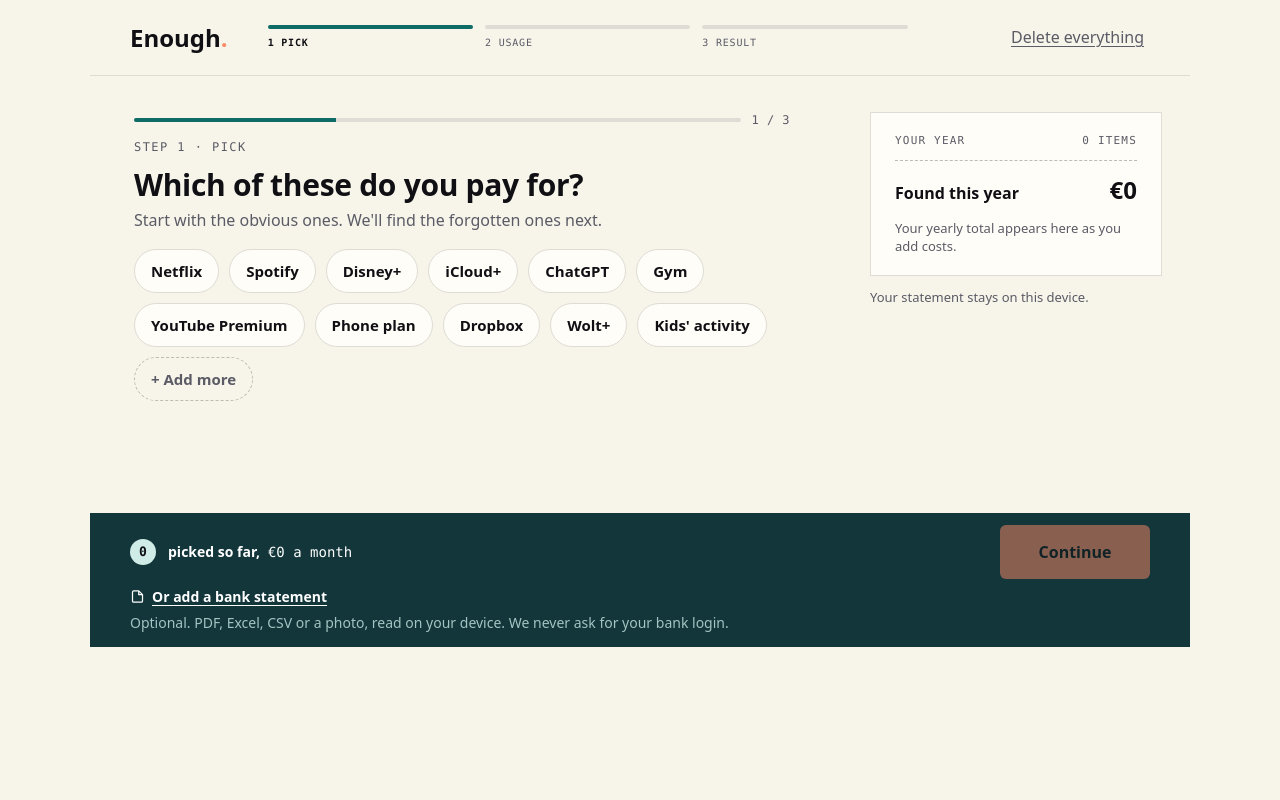
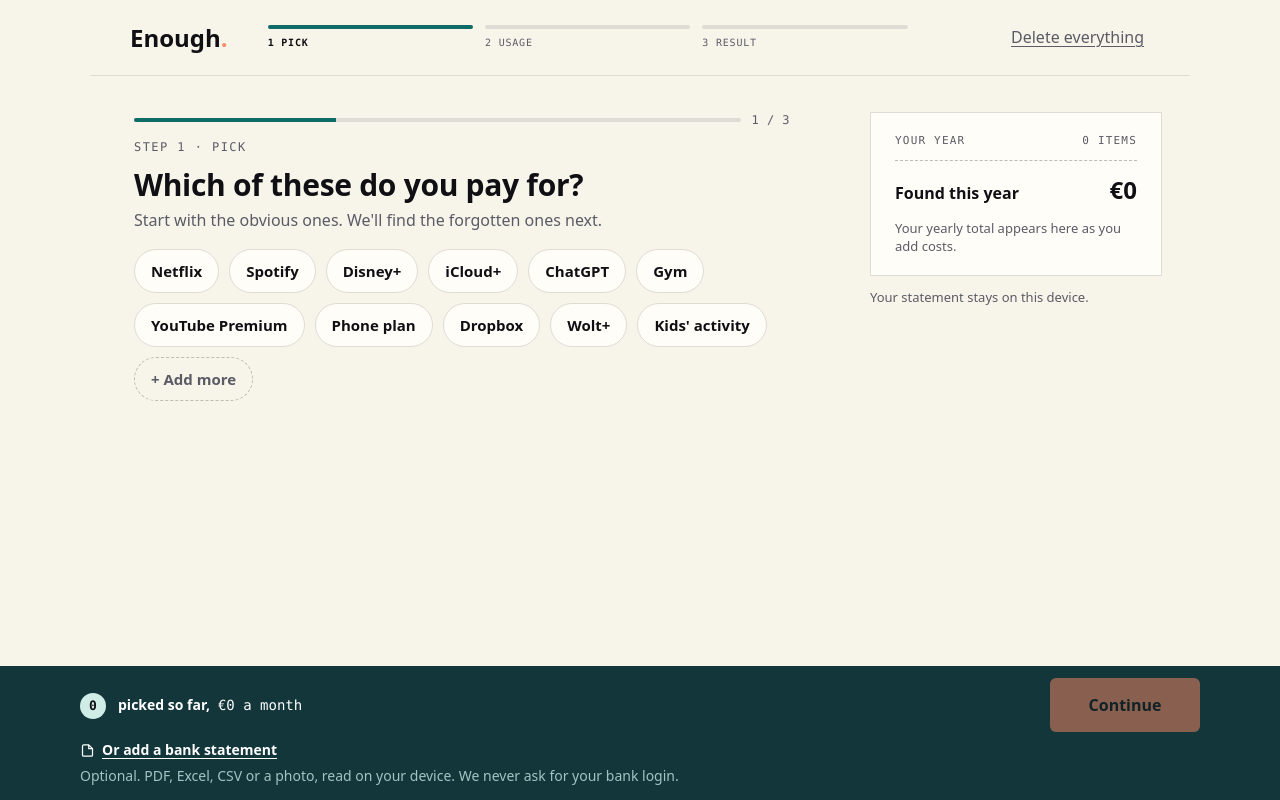
Before and after one commit to esmsaah/enough, a React (Vite) app: page / in a window 1280 px wide. Both pictures are taken after a click on the button "and 40 more". Built offline with nearby package versions, Linux system fonts and the light colour scheme.

Commit message:
Pin quick-pick summary to viewport bottom

```diff
--- a/src/screens/QuickPicks.tsx
+++ b/src/screens/QuickPicks.tsx
@@ -49,7 +49,7 @@
 
   return (
     <>
-      <div className="screen">
+      <div className="screen screen--quick-picks">
         <div className="qs-progress"><ProgressBar step={1} total={3} /><span className="qs-progress__count">1 / 3</span></div>
         <p className="qp-eyebrow">STEP 1 · PICK</p>
         <h1>Which of these do you pay for?</h1>
--- a/src/styles/base.css
+++ b/src/styles/base.css
@@ -364,10 +364,11 @@
 .screen .chip-wrap .chip { min-height: 44px; }
 
 .footer.qs-band {
-  position: sticky; z-index: 10; bottom: 0; width: 100vw; max-width: none;
-  margin-left: calc(50% - 50vw); padding: 0; border: 0; border-radius: 0;
+  position: fixed; z-index: 20; left: 0; bottom: 0; width: 100%; max-width: none;
+  margin: 0; padding: 0; border: 0; border-radius: 0;
   background: var(--navy); color: #fff; backdrop-filter: none;
 }
+.screen--quick-picks { padding-bottom: 200px; }
 .qs-band__inner { width: 100%; max-width: 1200px; margin: 0 auto; padding: 10px 20px calc(10px + env(safe-area-inset-bottom)); }
 .qs-band__row { display: flex; align-items: flex-start; justify-content: space-between; gap: 10px 16px; flex-wrap: wrap; }
 .qs-band__picked { display: flex; align-items: flex-start; gap: 12px; min-width: 0; }
@@ -385,7 +386,8 @@
 .qs-optional { margin: 0; color: var(--muted-on-navy); font-size: 13px; line-height: 1.35; }
 
 @media (min-width: 901px) {
-  .footer.qs-band { width: min(100vw, 1100px); margin-left: 0; }
+  .footer.qs-band { width: 100%; margin-left: 0; }
+  .screen--quick-picks { padding-bottom: 180px; }
   .qs-band__inner { padding: 12px 40px 14px; }
   .qs-band__row { align-items: center; flex-wrap: nowrap; }
   .qs-band__picked { align-items: center; }
```
